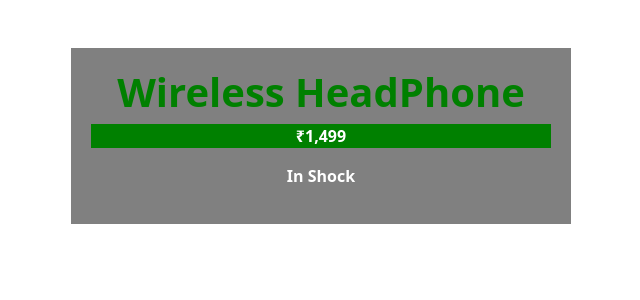
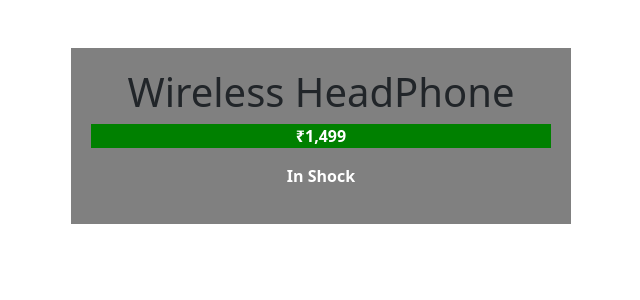
Before and after one commit to Reshmaasokan/my-vite-project, a React (Vite) app: page / in a window 1280 px wide. Shown: the top 300 px of the page, without its empty margins (319-959 px from the left). Built offline with nearby package versions, Linux system fonts and the light colour scheme.

Commit message:
hover feature implement in react style

```diff
--- a/src/pages/ReactModuleCss/Product.module.css
+++ b/src/pages/ReactModuleCss/Product.module.css
@@ -4,7 +4,7 @@
     width:500px
 }
 
-.headingstyle{
+.headingstyle:hover{
     color:green;
     font-weight:bold
 }
```
